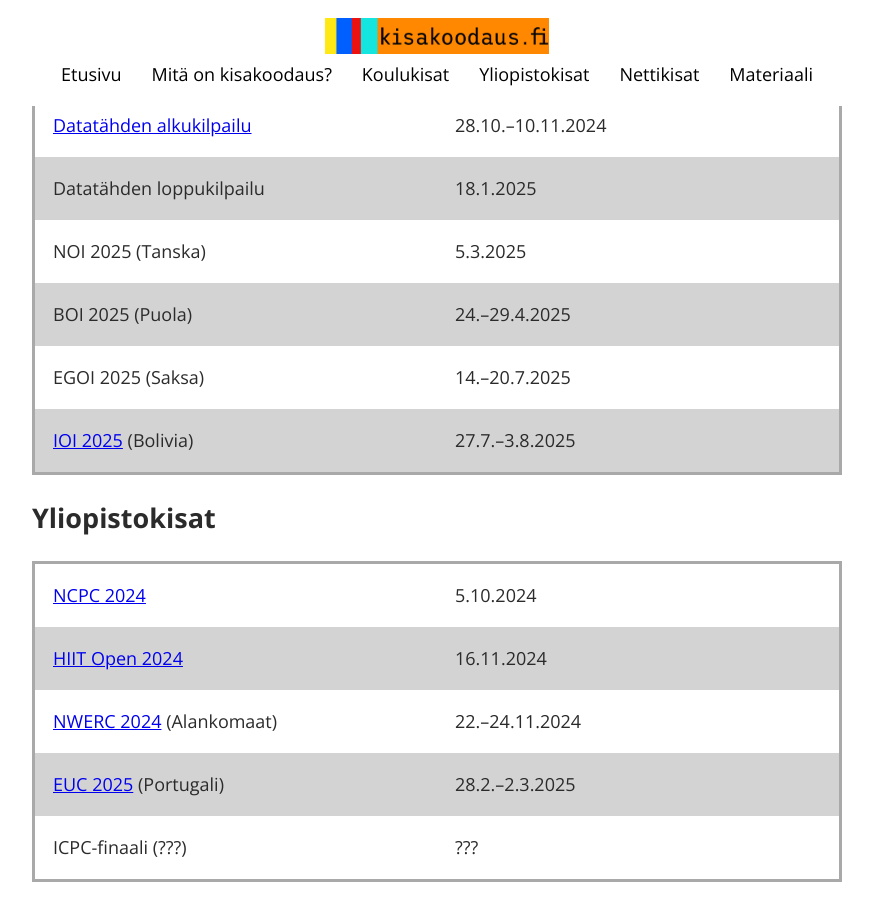
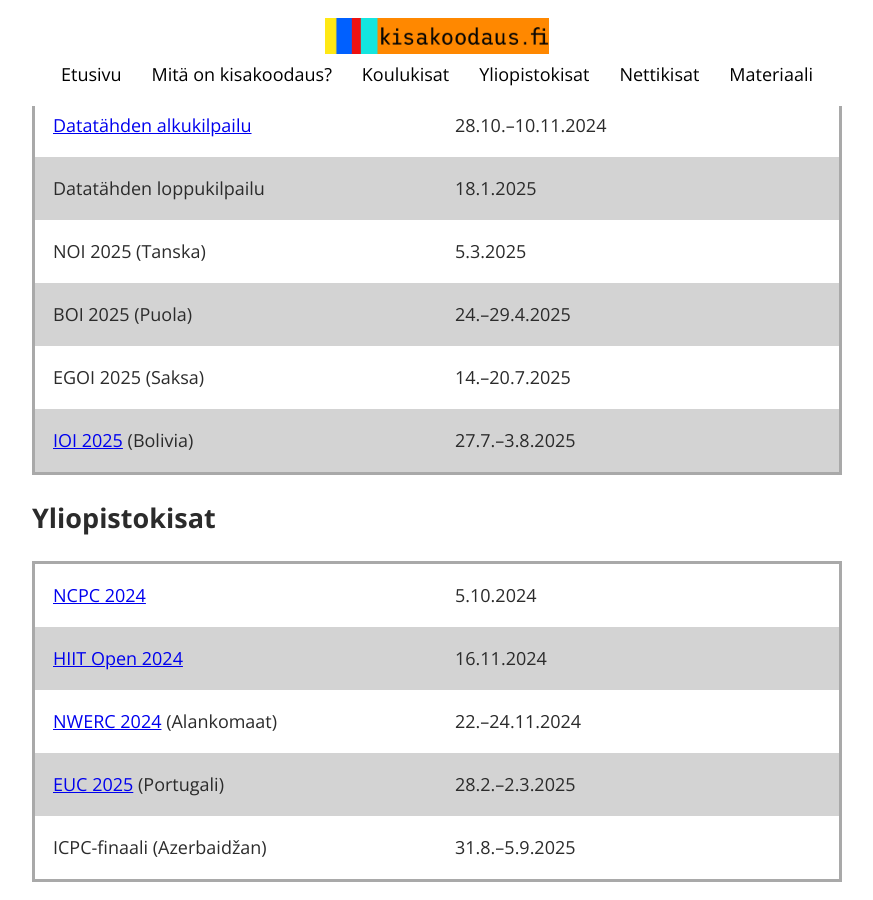
Before and after one commit to kisakoodaus/kisakoodaus.fi, a Jekyll site: the page built from index.html, in a window 1280 px wide and 900 px high, scrolled down 581 px. Shown: the whole window, without its empty margins (203-1076 px from the left). Built offline with Jekyll 4.4.1, drawn with Linux system fonts in a browser that asks for light colours.

Commit message:
Lisää ICPC-finaali

```diff
--- a/index.html
+++ b/index.html
@@ -187,5 +187,5 @@
 <tr><td><a href="https://open.hiit.fi/">HIIT Open 2024</a></td><td>16.11.2024</td></tr>
 <tr><td><a href="https://www.nwerc.eu/">NWERC 2024</a> (Alankomaat)</td><td>22.–24.11.2024</td></tr>
 <tr><td><a href="https://euc.icpc.global/">EUC 2025</a> (Portugali)</td><td>28.2.–2.3.2025</td></tr>
-<tr><td>ICPC-finaali (???)</td><td>???</td></tr>
+<tr><td>ICPC-finaali (Azerbaidžan)</td><td>31.8.–5.9.2025</td></tr>
 </table>
```
